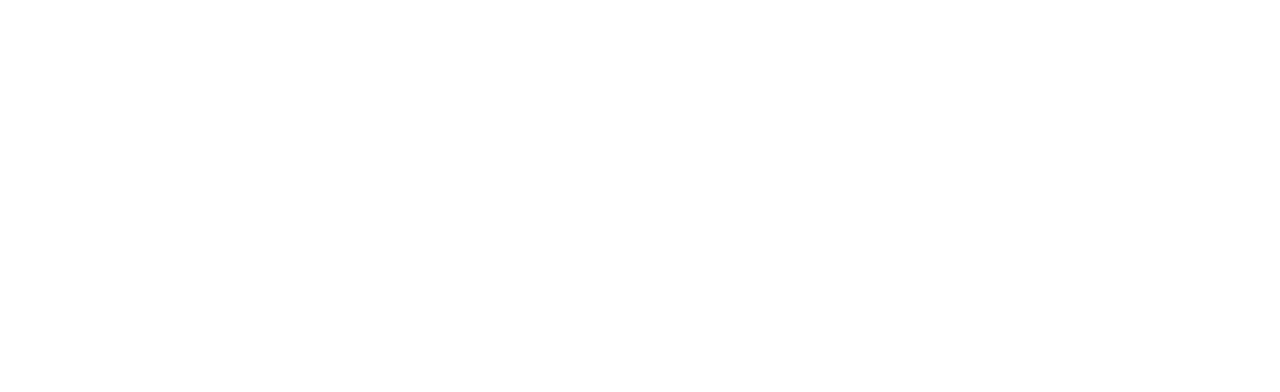
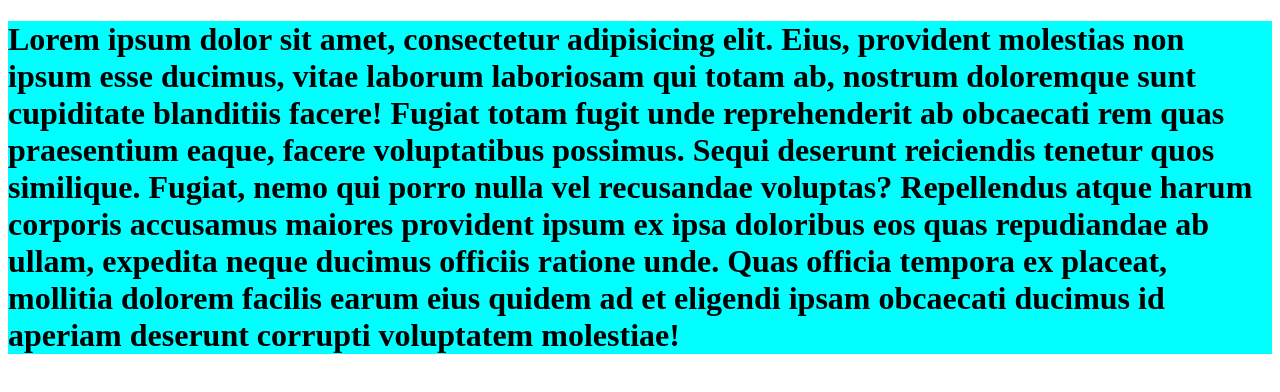
Before and after one commit to sakibnasib/my-work-repo, a plain HTML site: page index.html in a window 1280 px wide. Drawn offline with Linux system fonts and the light colour scheme.

Commit message:
added the document

```diff
--- a/index.html
+++ b/index.html
@@ -4,8 +4,9 @@
     <meta charset="UTF-8">
     <meta name="viewport" content="width=device-width, initial-scale=1.0">
     <title>Document</title>
+    <link rel="stylesheet" href="style/style.css">
 </head>
 <body>
-
+    <h1>Lorem ipsum dolor sit amet, consectetur adipisicing elit. Eius, provident molestias non ipsum esse ducimus, vitae laborum laboriosam qui totam ab, nostrum doloremque sunt cupiditate blanditiis facere! Fugiat totam fugit unde reprehenderit ab obcaecati rem quas praesentium eaque, facere voluptatibus possimus. Sequi deserunt reiciendis tenetur quos similique. Fugiat, nemo qui porro nulla vel recusandae voluptas? Repellendus atque harum corporis accusamus maiores provident ipsum ex ipsa doloribus eos quas repudiandae ab ullam, expedita neque ducimus officiis ratione unde. Quas officia tempora ex placeat, mollitia dolorem facilis earum eius quidem ad et eligendi ipsam obcaecati ducimus id aperiam deserunt corrupti voluptatem molestiae!</h1>
 </body>
 </html>
--- /dev/null
+++ b/style/style.css
@@ -0,0 +1,3 @@
+h1{
+    background-color: aqua;
+}
```
